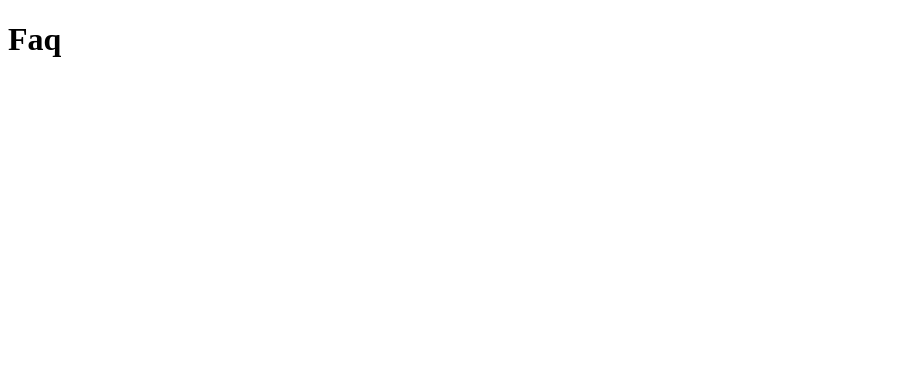
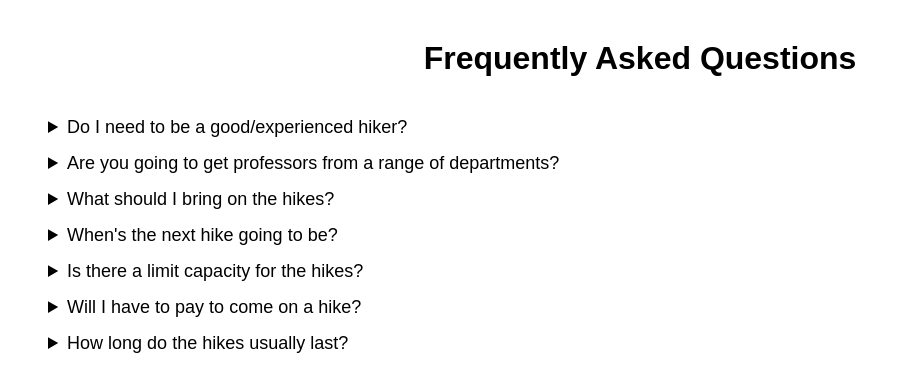
Before and after one commit to SharmaNishant11/PeaksAndProfessorsUCSD, a React (Vite) app in the folder frontend/: page /faq in a window 1280 px wide. Shown: the top 392 px of the page, without its empty margins (0-910 px from the left). Built offline with nearby package versions, Linux system fonts and the light colour scheme.

Commit message:
Update faq.tsx

```diff
--- a/frontend/src/pages/faq.tsx
+++ b/frontend/src/pages/faq.tsx
@@ -2,8 +2,78 @@ import React from 'react'
 
 export default function FaqPage() {
   return (
-    <div>
-      <h1>Faq</h1>
+    <div style={{fontFamily: "Arial, sans-serif", margin: "40px"}}>
+
+      <h1 style={{textAlign: "center", marginBottom: "40px"}}>
+        Frequently Asked Questions
+      </h1>
+
+      <div className="faq">
+
+        <details style={{marginBottom: "15px"}}>
+          <summary style={{fontSize: "18px", cursor: "pointer"}}>
+            Do I need to be a good/experienced hiker?
+          </summary>
+          <p style={{marginTop: "10px"}}>
+            Nope! The hikes are beginner-friendly. The focus is more on hanging out with professors and enjoying nature than being an expert hiker.
+          </p>
+        </details>
+
+        <details style={{marginBottom: "15px"}}>
+          <summary style={{fontSize: "18px", cursor: "pointer"}}>
+            Are you going to get professors from a range of departments?
+          </summary>
+          <p style={{marginTop: "10px"}}>
+            For sure :). We want professors from all across UCSD so each hike brings a new mix of perspectives. Shoot us a DM if you have any professors you would like to see on a hike!!
+          </p>
+        </details>
+
+        <details style={{marginBottom: "15px"}}>
+          <summary style={{fontSize: "18px", cursor: "pointer"}}>
+            What should I bring on the hikes?
+          </summary>
+          <p style={{marginTop: "10px"}}>
+            Water, comfy shoes, sunscreen, and maybe a snack. We will share a checklist before each hike so you are all set :).
+          </p>
+        </details>
+
+        <details style={{marginBottom: "15px"}}>
+          <summary style={{fontSize: "18px", cursor: "pointer"}}>
+            When's the next hike going to be?
+          </summary>
+          <p style={{marginTop: "10px"}}>
+            Hike calendar for this Fall coming soon!! Stay tuned!
+          </p>
+        </details>
+
+        <details style={{marginBottom: "15px"}}>
+          <summary style={{fontSize: "18px", cursor: "pointer"}}>
+            Is there a limit capacity for the hikes?
+          </summary>
+          <p style={{marginTop: "10px"}}>
+            The slots for each hike depend on the number of drivers who sign up to carpool. If the hike is closer to campus (accessible by public transport) then there is NO CAP on the number of attendees.
+          </p>
+        </details>
+
+        <details style={{marginBottom: "15px"}}>
+          <summary style={{fontSize: "18px", cursor: "pointer"}}>
+            Will I have to pay to come on a hike?
+          </summary>
+          <p style={{marginTop: "10px"}}>
+            There is no cost to join the hikes themselves. If you carpool with us, we will just split gas and parking, but otherwise there is no fee. We will always let you know any costs ahead of time.
+          </p>
+        </details>
+
+        <details style={{marginBottom: "15px"}}>
+          <summary style={{fontSize: "18px", cursor: "pointer"}}>
+            How long do the hikes usually last?
+          </summary>
+          <p style={{marginTop: "10px"}}>
+            Most of our hikes will be about 2–3 hours total, including breaks to hang out and chat with professors and reaching the location. We will always share the timing details when we announce each hike :).
+          </p>
+        </details>
+
+      </div>
     </div>
   )
 }
```
